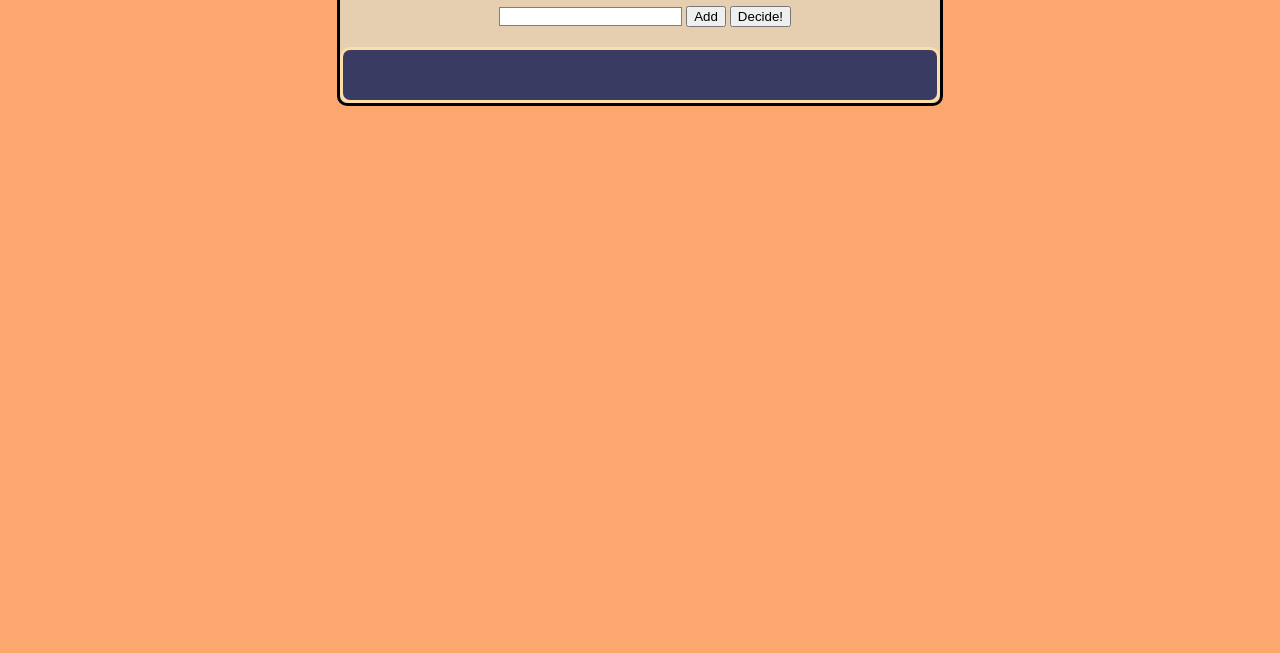
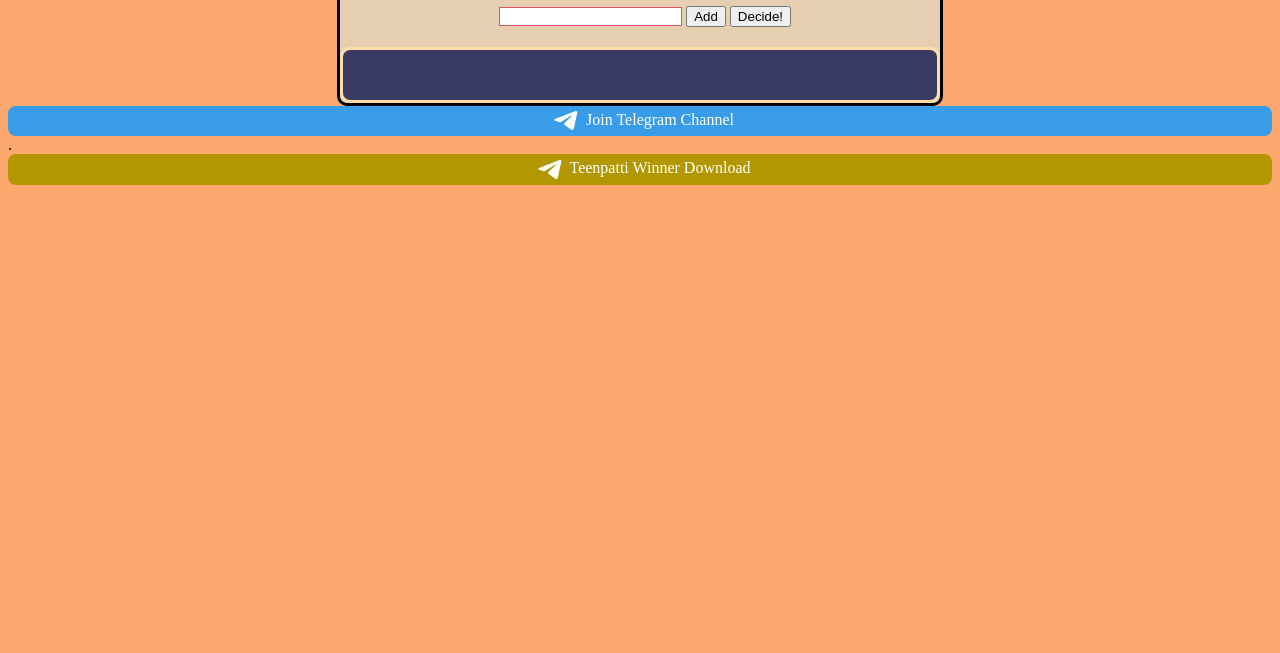
Before and after one commit to EarningScripter/alllllll9292882, a plain HTML site: page index.html in a window 1280 px wide. Shown: the part 147-800 px from the top of the page. Drawn offline with nearby package versions, Linux system fonts and the light colour scheme.

Commit message:
Update index.html

```diff
--- a/index.html
+++ b/index.html
@@ -43,3 +43,8 @@
 
 </body>
 </html>
+
+<a style="display:block;font-size:16px;font-weight:500;text-align:center;border-radius:8px;padding:5px;background:#389ce9;text-decoration:none;color:#fff;" href="https://t.me/EarningScripter1" target="_blank"><svg style="width:30px;height:20px;vertical-align:middle;margin:0px 5px;" viewBox="0 0 21 18"><g fill="none"><path fill="#ffffff" d="M0.554,7.092 L19.117,0.078 C19.737,-0.156 20.429,0.156 20.663,0.776 C20.745,0.994 20.763,1.23 20.713,1.457 L17.513,16.059 C17.351,16.799 16.62,17.268 15.88,17.105 C15.696,17.065 15.523,16.987 15.37,16.877 L8.997,12.271 C8.614,11.994 8.527,11.458 8.805,11.074 C8.835,11.033 8.869,10.994 8.905,10.958 L15.458,4.661 C15.594,4.53 15.598,4.313 15.467,4.176 C15.354,4.059 15.174,4.037 15.036,4.125 L6.104,9.795 C5.575,10.131 4.922,10.207 4.329,10.002 L0.577,8.704 C0.13,8.55 -0.107,8.061 0.047,7.614 C0.131,7.374 0.316,7.182 0.554,7.092 Z"></path></g></svg>Join Telegram Channel</a>
+.
+
+<a style="display:block;font-size:16px;font-weight:500;text-align:center;border-radius:8px;padding:5px;background:#b29700;text-decoration:none;color:#fff;" href="https://winnerteenpatti.com/?from_gameid=2348079&channelCode=1823679" target="_blank"><svg style="width:30px;height:20px;vertical-align:middle;margin:0px 5px;" viewBox="0 0 21 18"><g fill="none"><path fill="#ffffff" d="M0.554,7.092 L19.117,0.078 C19.737,-0.156 20.429,0.156 20.663,0.776 C20.745,0.994 20.763,1.23 20.713,1.457 L17.513,16.059 C17.351,16.799 16.62,17.268 15.88,17.105 C15.696,17.065 15.523,16.987 15.37,16.877 L8.997,12.271 C8.614,11.994 8.527,11.458 8.805,11.074 C8.835,11.033 8.869,10.994 8.905,10.958 L15.458,4.661 C15.594,4.53 15.598,4.313 15.467,4.176 C15.354,4.059 15.174,4.037 15.036,4.125 L6.104,9.795 C5.575,10.131 4.922,10.207 4.329,10.002 L0.577,8.704 C0.13,8.55 -0.107,8.061 0.047,7.614 C0.131,7.374 0.316,7.182 0.554,7.092 Z"></path></g></svg>Teenpatti Winner Download</a></center>
```
